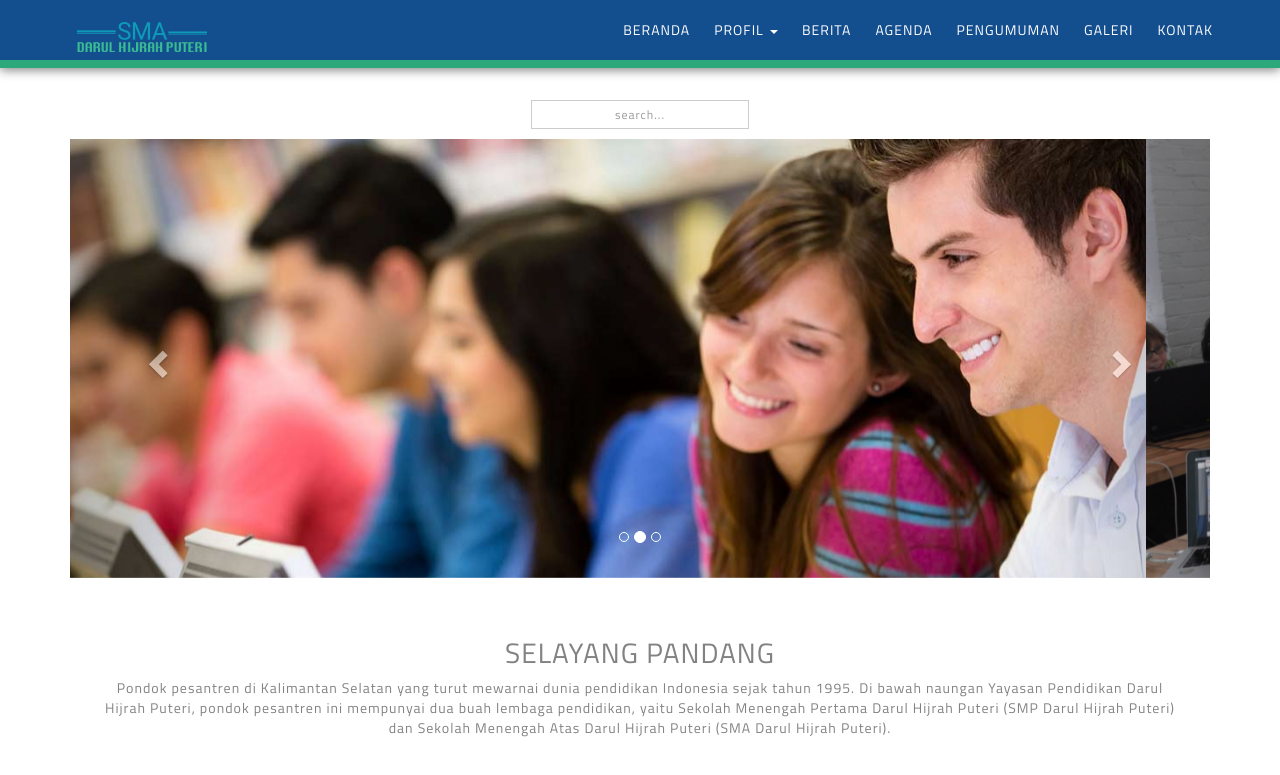
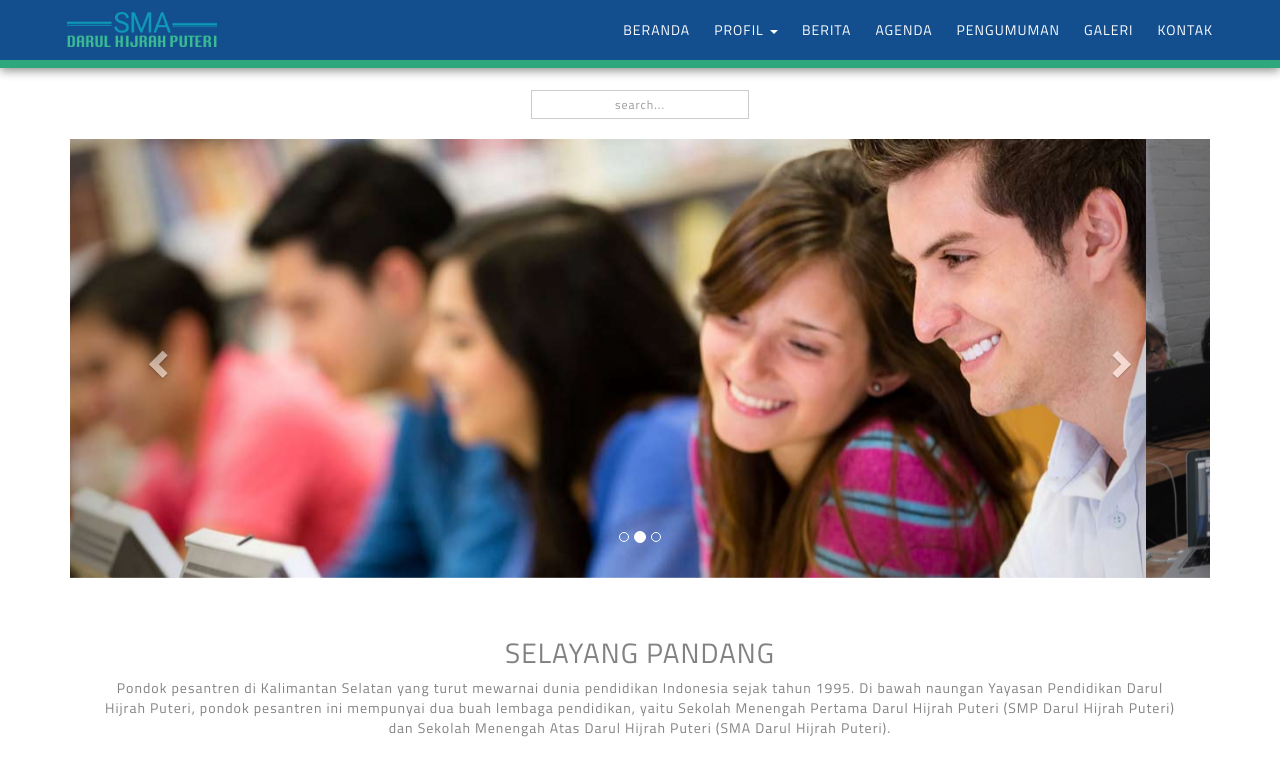
Before and after one commit to dedyrosyadi/darulhijrahputeri, a plain HTML site: page index.html in a window 1280 px wide. Shown: the top 775 px of the page. Drawn offline with Linux system fonts and the light colour scheme.

Commit message:
edit css form search

```diff
--- a/assets/scss/custom.scss
+++ b/assets/scss/custom.scss
@@ -311,7 +311,7 @@ ul.list-artikel {
 
   img {
     max-width: 150px;
-    padding: 10px;
+    // padding: 10px;
   }
 }
 
@@ -356,7 +356,7 @@ footer {
 // SLIDER SEARCH
 
 #search{
-  padding: 10px 0;
+  padding: 0 0 20px 0;
   // margin-right: 15px;
   display: flex;
   justify-content : center;
```
Also changed, not shown: assets/css/custom.css.
